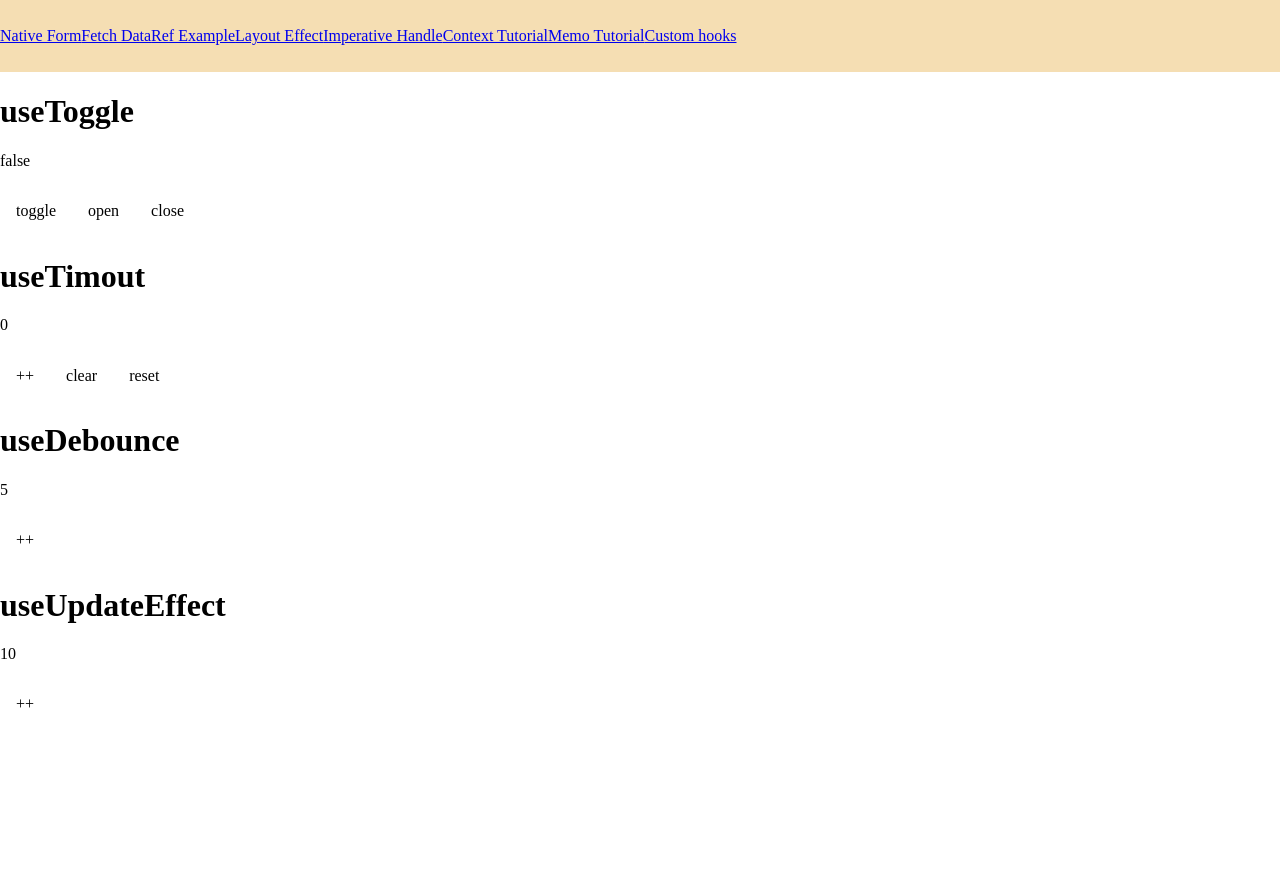
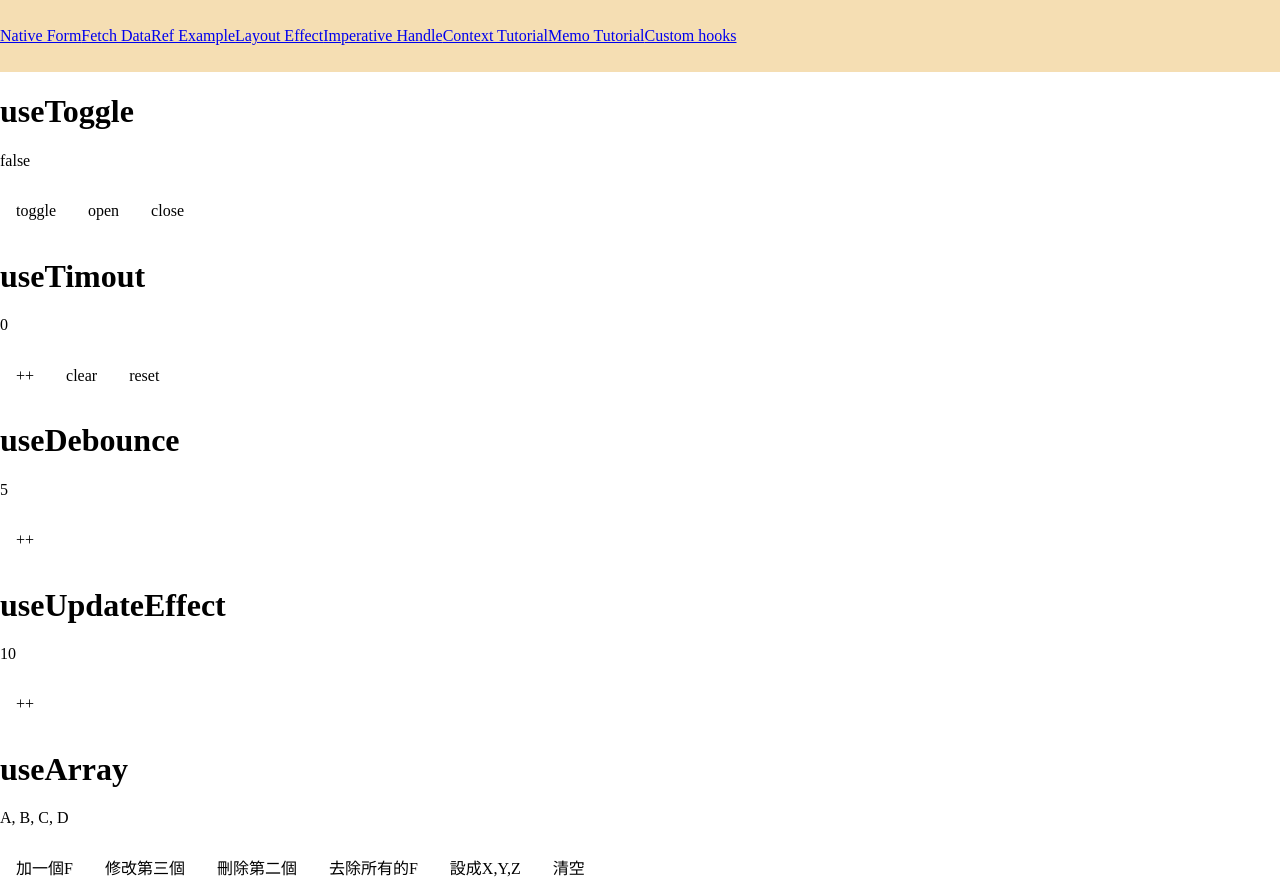
Before and after one commit to Luciano0322/react_2022_hooks, a React (Create React App) app: page /cust_hook in a window 1280 px wide. Before the commit the page ends 800 px from the top, so only its background shows below. Built offline with nearby package versions, Linux system fonts and the light colour scheme.

Commit message:
調整教學畫面

```diff
--- a/src/hooks/useArray.js
+++ b/src/hooks/useArray.js
@@ -12,6 +12,7 @@ const useArray = (defaultValue) => {
   }
 
   const update = (index, newElement) => {
+    // 這裡其實也可以直接用splice的方法從外部帶入，exp: remove function, 但我保留其不同作法以供參考，也可以練習兩種不同做法。
     setArray(prev => [
       ...prev.slice(0, index),
       newElement,
@@ -20,10 +21,8 @@ const useArray = (defaultValue) => {
   }
 
   const remove = (index) => {
-    setArray(prev => {
-      prev.splice(index, 1)
-      return [...prev];
-    })
+    array.splice(index, 1)
+    setArray([...array])
   }
 
   const clear = () => {
--- a/src/pages/CustomHook.jsx
+++ b/src/pages/CustomHook.jsx
@@ -1,5 +1,6 @@
 import { useState } from "react";
 import Button from "../components/Button";
+import useArray from "../hooks/useArray";
 import useDebounce from "../hooks/useDebounce";
 import useTimout from "../hooks/useTimeout";
 import useToggle from "../hooks/useToggle";
@@ -21,6 +22,9 @@ const CustomHook = () => {
   // useUpdateEffect
   const [count1, setCount1] = useState(10)
   useUpdateEffect(() => alert(count1), [count1])
+
+  // useArray
+  const { array, set: setUseArr, push, filter, update, remove, clear: clearArray  } = useArray(['A', 'B', 'C', 'D'])
 
   return (
     <div>
@@ -48,6 +52,16 @@ const CustomHook = () => {
         <p>{count1}</p>
         <Button p={`1rem`} onClick={() => setCount1(prev => prev + 1)}>++</Button>
       </div>
+      <div>
+        <h1>useArray</h1>
+        <p>{array.join(', ')}</p>
+        <Button p={`1rem`} onClick={() => push("F")}>加一個F</Button>
+        <Button p={`1rem`} onClick={() => update(2, "Cat")}>修改第三個</Button>
+        <Button p={`1rem`} onClick={() => remove(1)}>刪除第二個</Button>
+        <Button p={`1rem`} onClick={() => filter(e => e !== 'F')}>去除所有的F</Button>
+        <Button p={`1rem`} onClick={() => setUseArr(['X', 'Y', 'Z'])}>設成X,Y,Z</Button>
+        <Button p={`1rem`} onClick={clearArray}>清空</Button>
+      </div>
 
     </div>
   )
```
